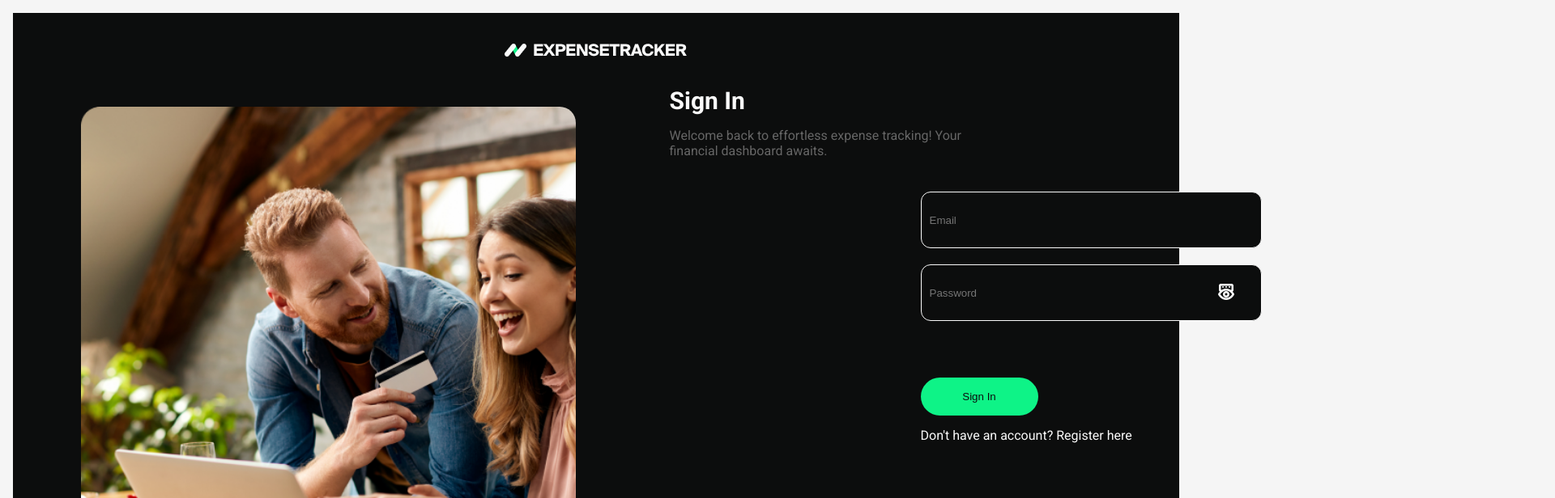
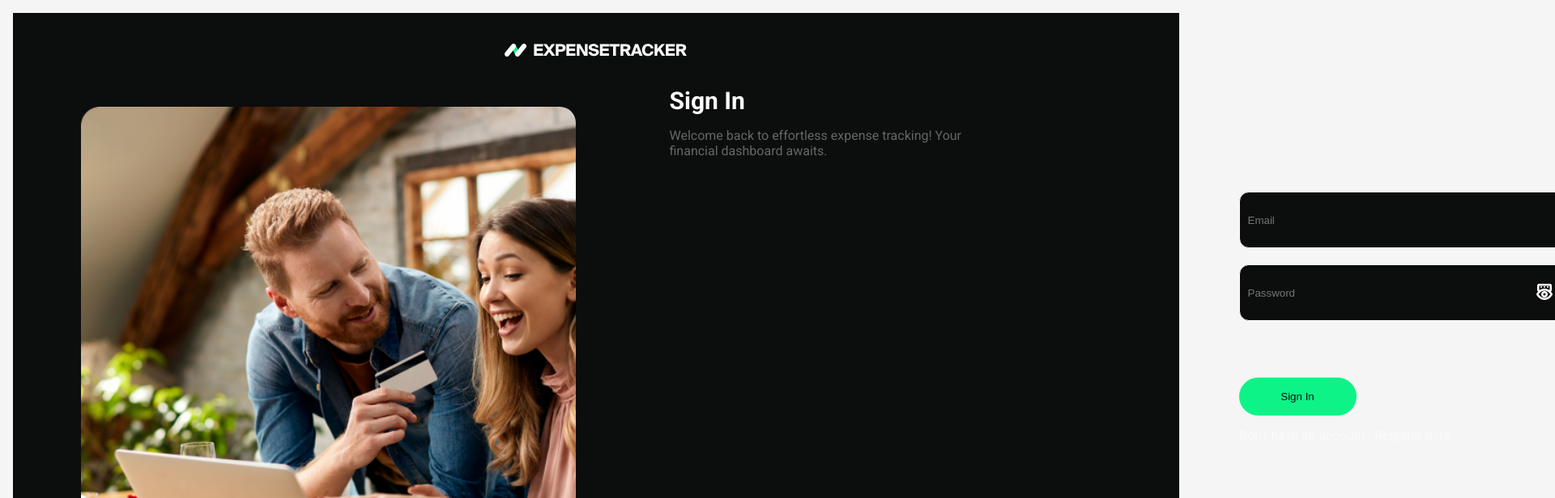
Before and after one commit to Reuelle/expense-tracker, a React (Create React App) app: page /expense-tracker/login in a window 1280 px wide. Shown: the top 616 px of the page at 81% size, 1920 px wide, since content can reach past the window. Built offline with nearby package versions, Linux system fonts and the light colour scheme.

Commit message:
Update AuthForm.module.css

```diff
--- a/src/components/AuthForm/AuthForm.module.css
+++ b/src/components/AuthForm/AuthForm.module.css
@@ -1,6 +1,7 @@
 .authFormContainer {
   max-width: 399px;
   padding: 20px;
+  margin-left: 786px;
 }
 
 .authForm {
```
